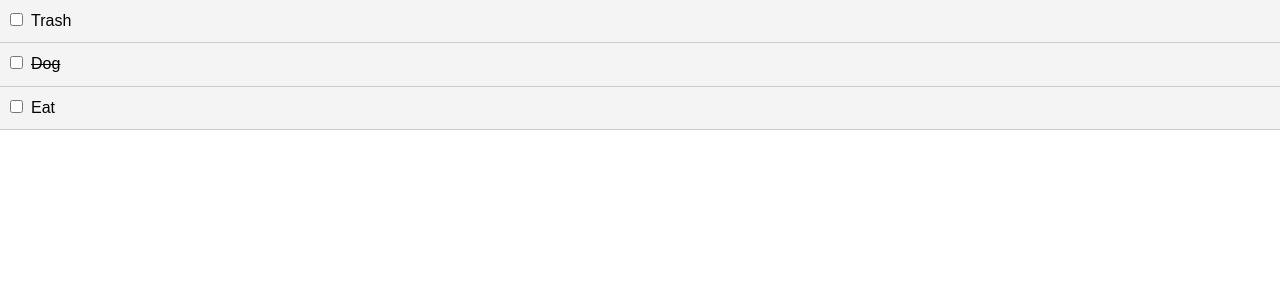
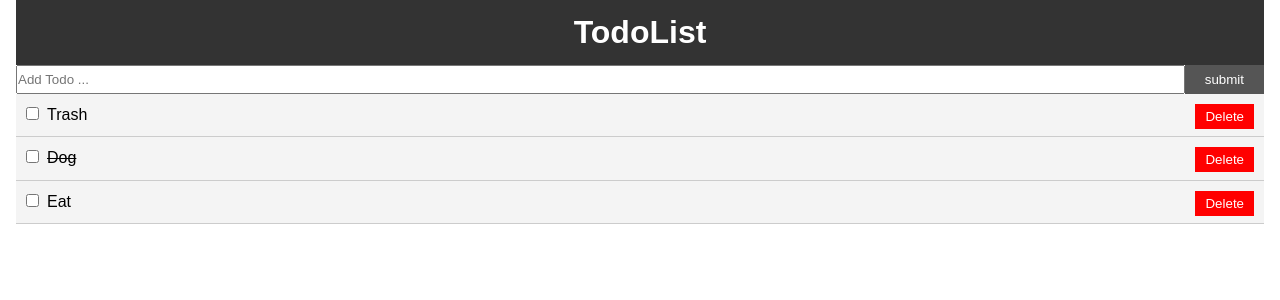
Before and after one commit to sabyanna/ReactTodoApp, a React (Create React App) app: page / in a window 1280 px wide. Shown: the top 300 px of the page. Built offline with nearby package versions, Linux system fonts and the light colour scheme.

Commit message:
feat: delete button, AddTodo form without functionality

```diff
--- a/src/App.css
+++ b/src/App.css
@@ -14,6 +14,23 @@
   text-decoration: none;
 }
 
-input {
+.checker {
   margin-right: 8px;
 }
+
+.container {
+  padding: 0 1rem;
+}
+
+.btn {
+  display: inline-block;
+  border: none;
+  background: #555;
+  color: #fff;
+  padding: 7px 20px;
+  cursor: pointer;
+}
+
+.btn:hover {
+  background: #666;
+}
--- a/src/App.js
+++ b/src/App.js
@@ -1,6 +1,8 @@
 import React, {Component} from 'react';
 import './App.css';
 import Todos from './components/Todos';
+import AddTodo from './components/AddTodo';
+import Header from './components/layout/Header';
 
 class App extends Component {
 
@@ -31,10 +33,19 @@
       return todo;
     })});
   }
+
+  delTodo = (id) => {
+    this.setState({todos: [...this.state.todos.filter(todo => todo.id !== id)] })
+  }
+
   render() {
     return (
       <div className="App">
-        <Todos todos={this.state.todos} markComplete={this.markComplete}/>
+        <div class="container">
+          <Header/>
+          <AddTodo/>
+          <Todos todos={this.state.todos} markComplete={this.markComplete} delTodo={this.delTodo}/>
+        </div>
       </div>
     );
   }
--- /dev/null
+++ b/src/components/AddTodo.js
@@ -0,0 +1,24 @@
+import React, { Component } from 'react'
+
+export class AddTodo extends Component {
+    render() {
+        return (
+            <form style={{ display: 'flex'}}>
+                <input
+                    type="text"
+                    name="title"
+                    style={{flex: '10', paddig: '5px'}}
+                    placeholder="Add Todo ..."
+                />
+                <input
+                    type="submit"
+                    value="submit"
+                    className="btn"
+                    style={{felx: '1'}}
+                />
+            </form>
+        )
+    }
+}
+
+export default AddTodo
--- a/src/components/TodoItem.js
+++ b/src/components/TodoItem.js
@@ -17,8 +17,9 @@
         return (
             <div style = {this.getStyle()}>
                 <p>
-                    <input type="checkbox" onChange={this.props.markComplete.bind (this, id)} />
+                    <input class="checker" type="checkbox" onChange={this.props.markComplete.bind (this, id)} />
                     {title}
+                    <button onClick={this.props.delTodo.bind(this, id)} style={btnStyle}>Delete</button>
                 </p>
             </div>
         )
@@ -29,4 +30,13 @@
     todo: PropTypes.object.isRequired
 }
 
+const btnStyle = {
+    background: '#ff0000',
+    color: '#fff',
+    border: 'none',
+    padding: '5px 10px',
+    cursor: 'pointer',
+    float: 'right'
+}
+
 export default TodoItem
--- a/src/components/Todos.js
+++ b/src/components/Todos.js
@@ -7,7 +7,7 @@
 
     //console.log(this.props.todos)
     return this.props.todos.map((todo) => (
-        <TodoItem key={todo.id} todo={todo} markComplete={this.props.markComplete}/>
+        <TodoItem key={todo.id} todo={todo} markComplete={this.props.markComplete} delTodo={this.props.delTodo}/>
     ))
   }
 }
--- /dev/null
+++ b/src/components/layout/Header.js
@@ -0,0 +1,17 @@
+import React from 'react';
+
+function Header() {
+    return (
+        <header>
+            <h1 style={headerStyle}>TodoList</h1>
+        </header>
+    )
+}
+
+const headerStyle = {
+    background: '#333',
+    color: '#fff',
+    textAlign: 'center',
+    padding: '10px'
+}
+export default Header;
```
